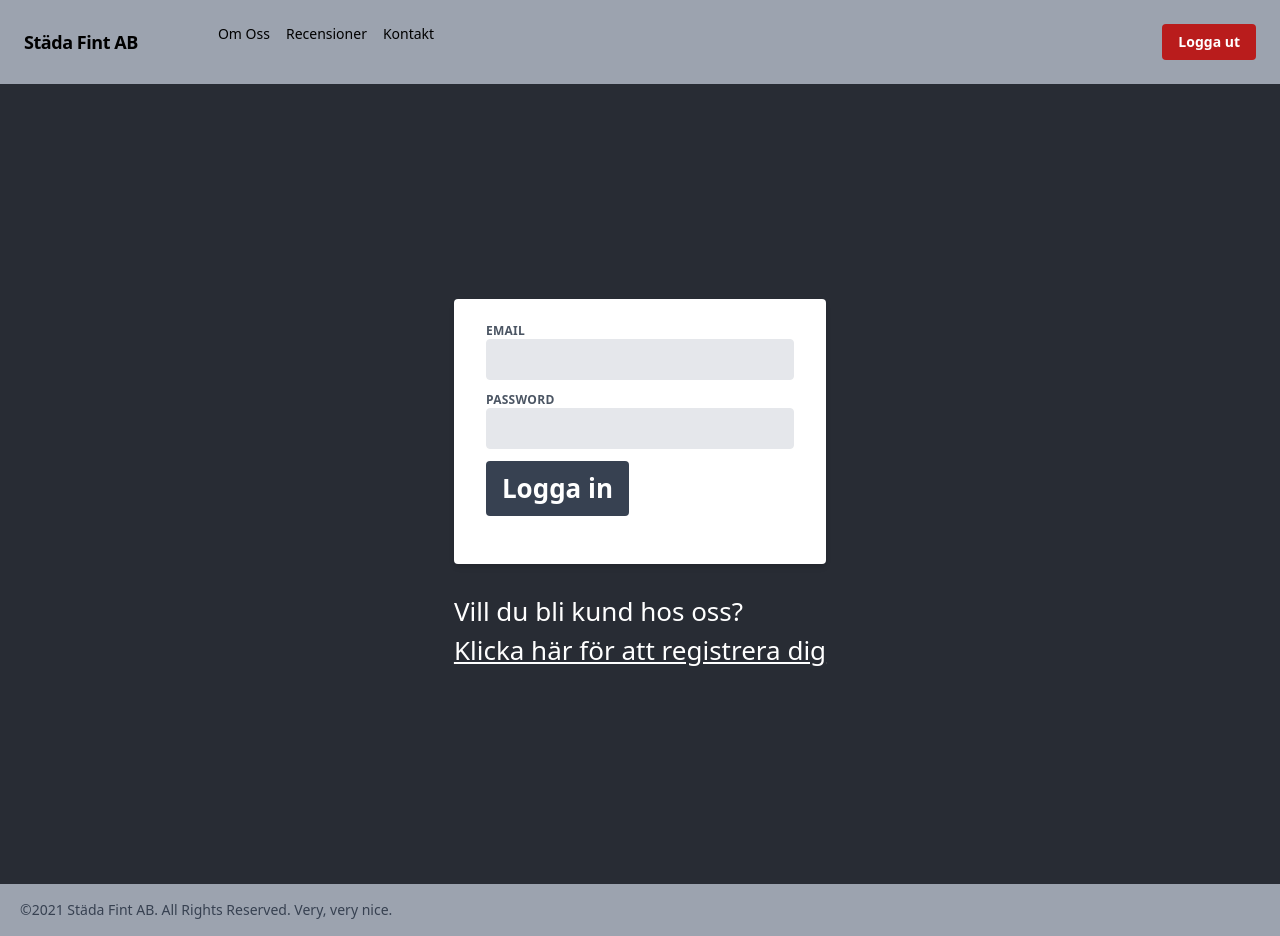
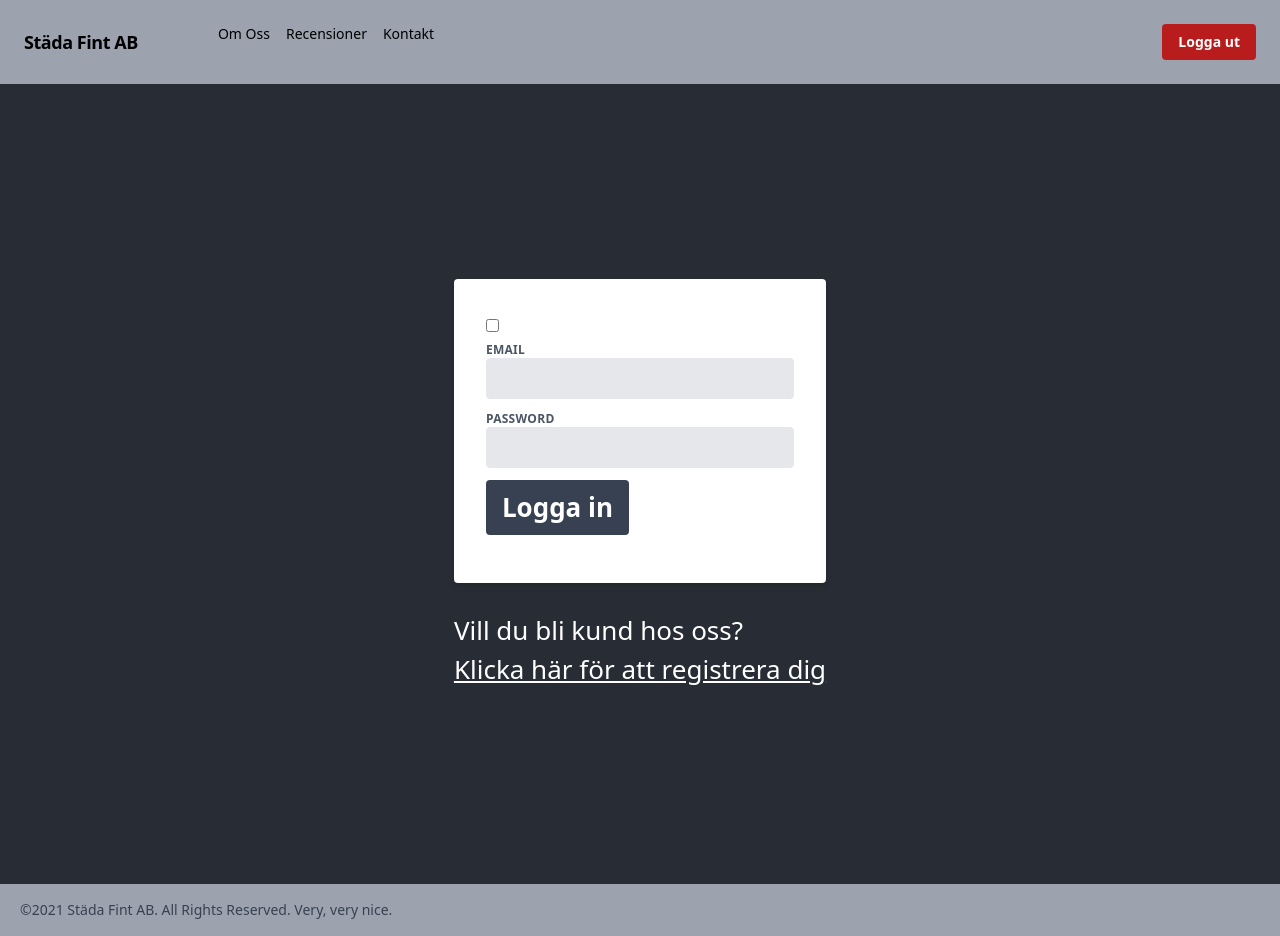
Before and after one commit to Fjedern/Nicecleaning_AB, a React (Create React App) app in the folder frontend/: page /login in a window 1280 px wide. Built offline with nearby package versions, Linux system fonts and the light colour scheme.

Commit message:
loggin as employee

```diff
--- a/frontend/src/components/LoginForm.js
+++ b/frontend/src/components/LoginForm.js
@@ -1,4 +1,4 @@
-import React, {useState} from "react";
+import React, {useState, useRef, uesEffect} from "react";
 import {useCookies, withCookies, Cookies} from 'react-cookie';
 import {useNavigate} from 'react-router';
 import Swal from "sweetalert2";
@@ -7,9 +7,12 @@ function LoginForm() {
 
     let navigate = useNavigate();
 
+    const [kindOfUser, setKindOfUser] = useState("user")
+
     const [formData, setFormData] = useState({
         email: "",
-        password: ""
+        password: "",
+        type: kindOfUser
     });
 
      let loginSuccess = function () {
@@ -43,7 +46,7 @@ const [cookies, setCookie] = useCookies(['jwt'])
 
     };
     //TODO add requirements/validation
-    const [userType, setUserType] = useState("");
+    const [userType, setUserType] = useState("user");
 
     const loadData = async () => {
         console.log("här");
@@ -72,12 +75,36 @@ const [cookies, setCookie] = useCookies(['jwt'])
     }
 
 
+    const [isChecked, setIsChecked] = useState(false);
+
+   React.useEffect(()=> {
+    if(kindOfUser==="user"){
+        setKindOfUser("employee")
+    }
+    if(kindOfUser==="employee"){
+            setKindOfUser("user")
+
+            }
+    }, [isChecked])
+  /*  const checked = ()=>{
+
+
+        if(kindOfUser==="user"){
+
+        console.log(kindOfUser)}
+
+    }*/
+
+
     return (
         <div className="w-full max-w-lg">
+        <label>
+
+            </label>
             <form onSubmit={onSubmit} className="bg-white shadow-md rounded px-8 pt-6 pb-8 mb-4" required>
                 <div className="mb-4">
                     <div className="inline">
-
+                    <input  onClick={() => {setIsChecked(!isChecked)}} type="checkbox" checked={isChecked}  value={kindOfUser} onChange={(e) => setFormData({...formData, type: e.target.value})}/>
                     </div>
 
                     <label className="block uppercase tracking-wide text-xs font-bold mb-2 text-gray-600">
```
Also changed, not shown: 1 other file (tests, documents, lock files or other folders).
